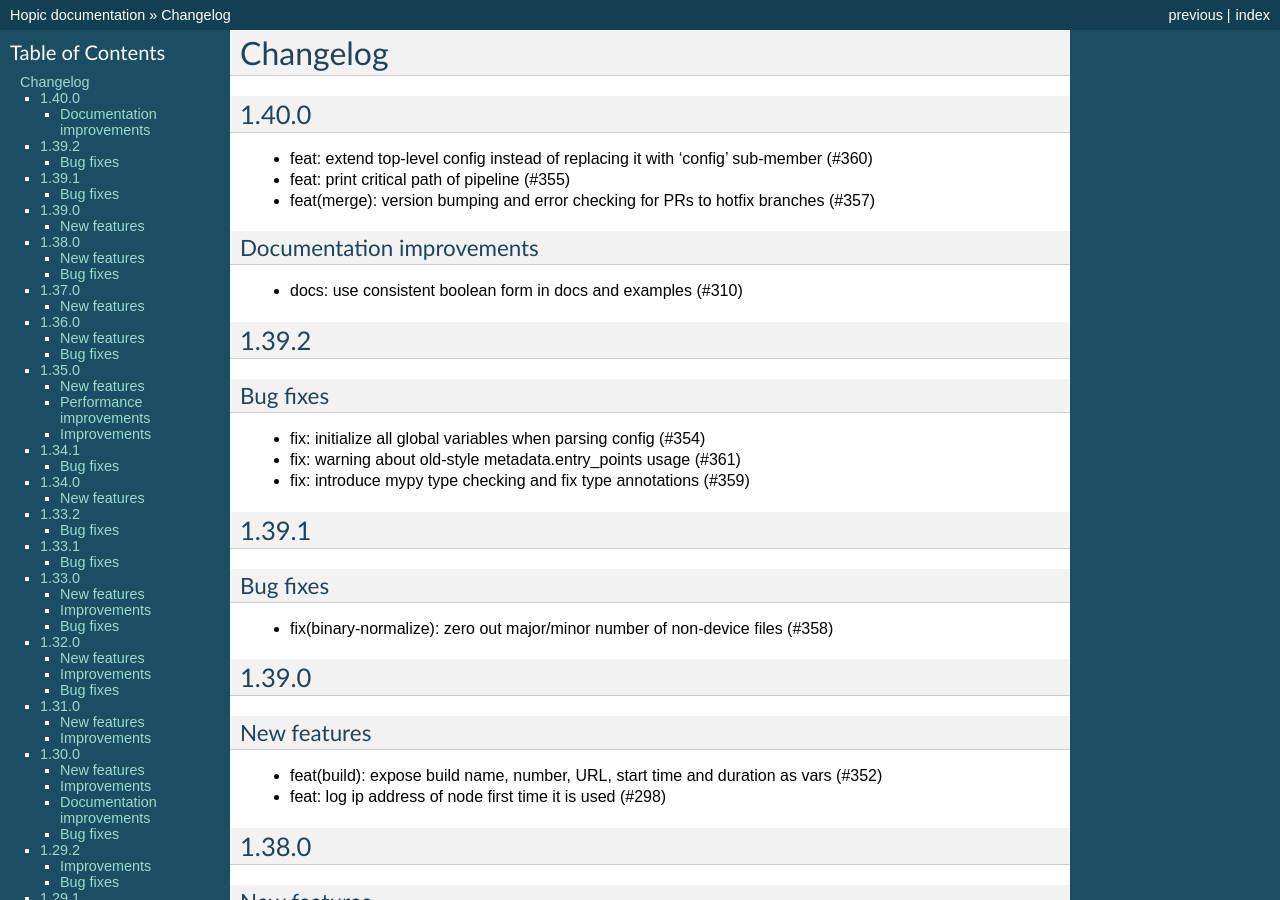
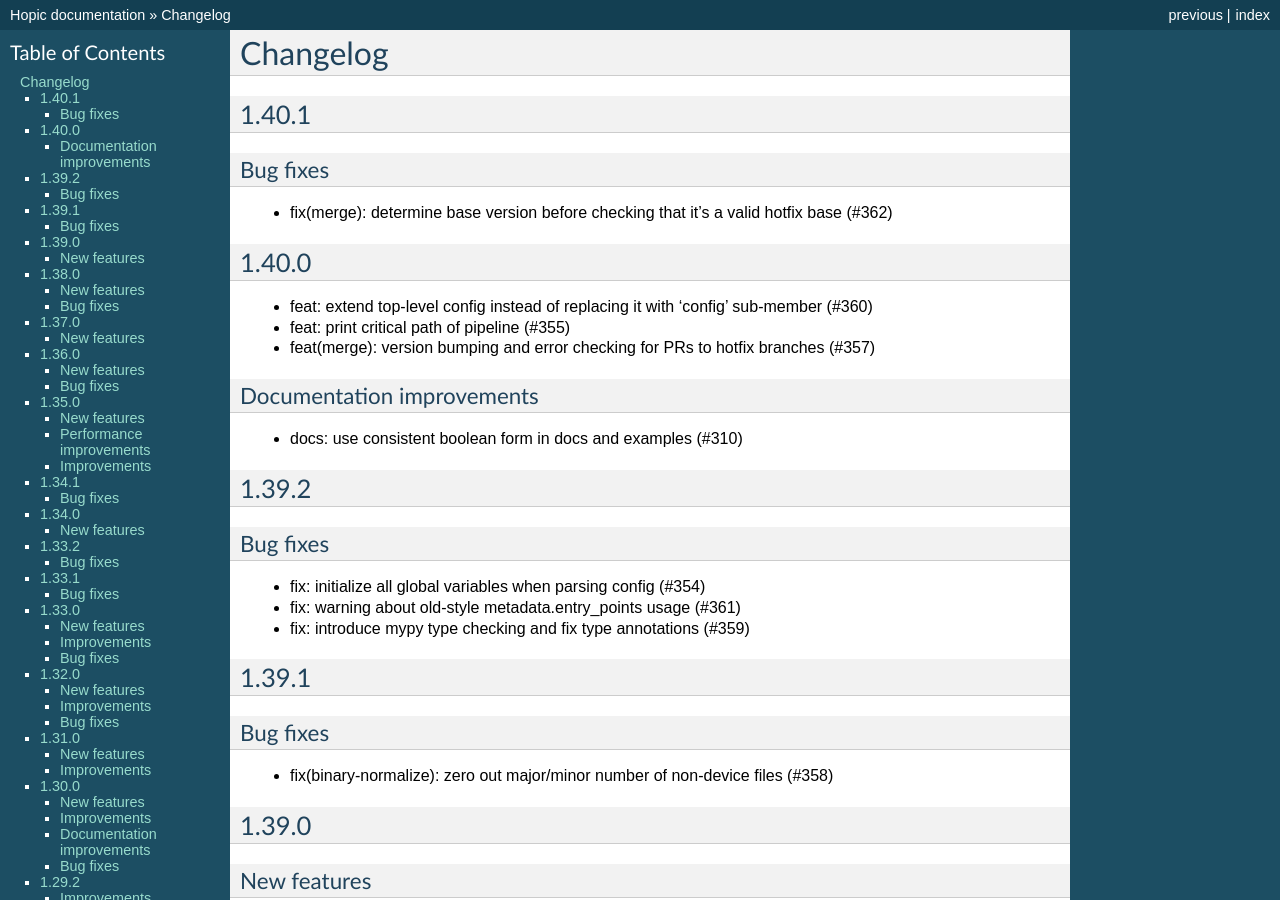
Before and after one commit to tomtom-international/hopic, a Sphinx documentation site: the page built from doc/source/changes.rst, in a window 1280 px wide and 900 px high. Built offline with Sphinx 7.4.7, drawn with Linux system fonts in a browser that asks for light colours.

Commit message:
docs(changelog): add new entries for upcoming 1.40.1

```diff
--- a/doc/source/changes.rst
+++ b/doc/source/changes.rst
@@ -16,6 +16,14 @@
 =========
 Changelog
 =========
+
+1.40.1
+======
+
+Bug fixes
+---------
+
+* fix(merge): determine base version before checking that it's a valid hotfix base (#362)
 
 1.40.0
 ======
```
